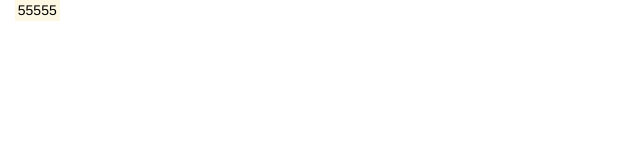
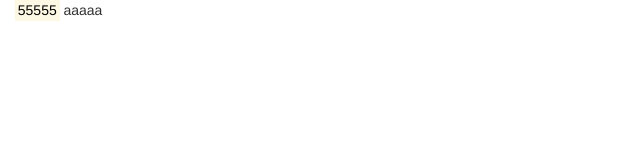
Before and after one commit to WoraponU/WoraponU, a plain HTML site: page index.html in a window 1280 px wide. Shown: the full height of the page, 0-640 px from the left. Drawn offline with nearby package versions, Linux system fonts and the light colour scheme; files that its build step writes are made by us from their sources; files whose address does not match are found by name.

Commit message:
no message

```diff
--- a/index.html
+++ b/index.html
@@ -21,6 +21,7 @@
   <body>
     <div class="container-fluid">
       <mark>55555</mark>
+      <menuitem>aaaaa</menuitem>
     </div>
 
     <!-- jQuery (necessary for Bootstrap's JavaScript plugins) -->
```
